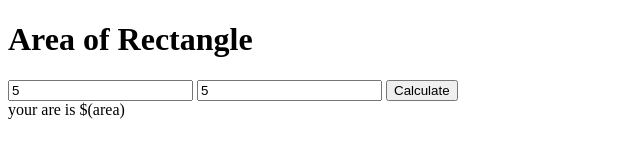
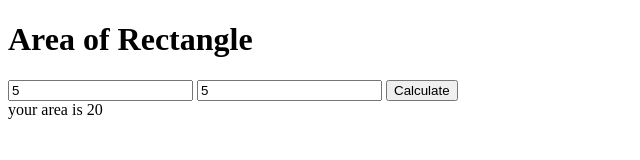
Before and after one commit to sairaimran78/forms, a plain HTML site: page Area of rectangle/index.html in a window 1280 px wide. Both pictures are taken after typing "5", "5" into the empty fields and a click on the button "Calculate". Shown: the full height of the page, 0-640 px from the left. Drawn offline with Linux system fonts and the light colour scheme.

Commit message:
rectangel

```diff
--- a/Area of rectangle/index.html
+++ b/Area of rectangle/index.html
@@ -36,7 +36,7 @@
         const area = 2 *(length+width)
         console.log(area)
         const resultDiv=document.getElementById("result")
-        resultDiv.innerText=`your are is $(area)`
+        resultDiv.innerText=`your area is ${area}`
         }
         </script>
 </body>
```
